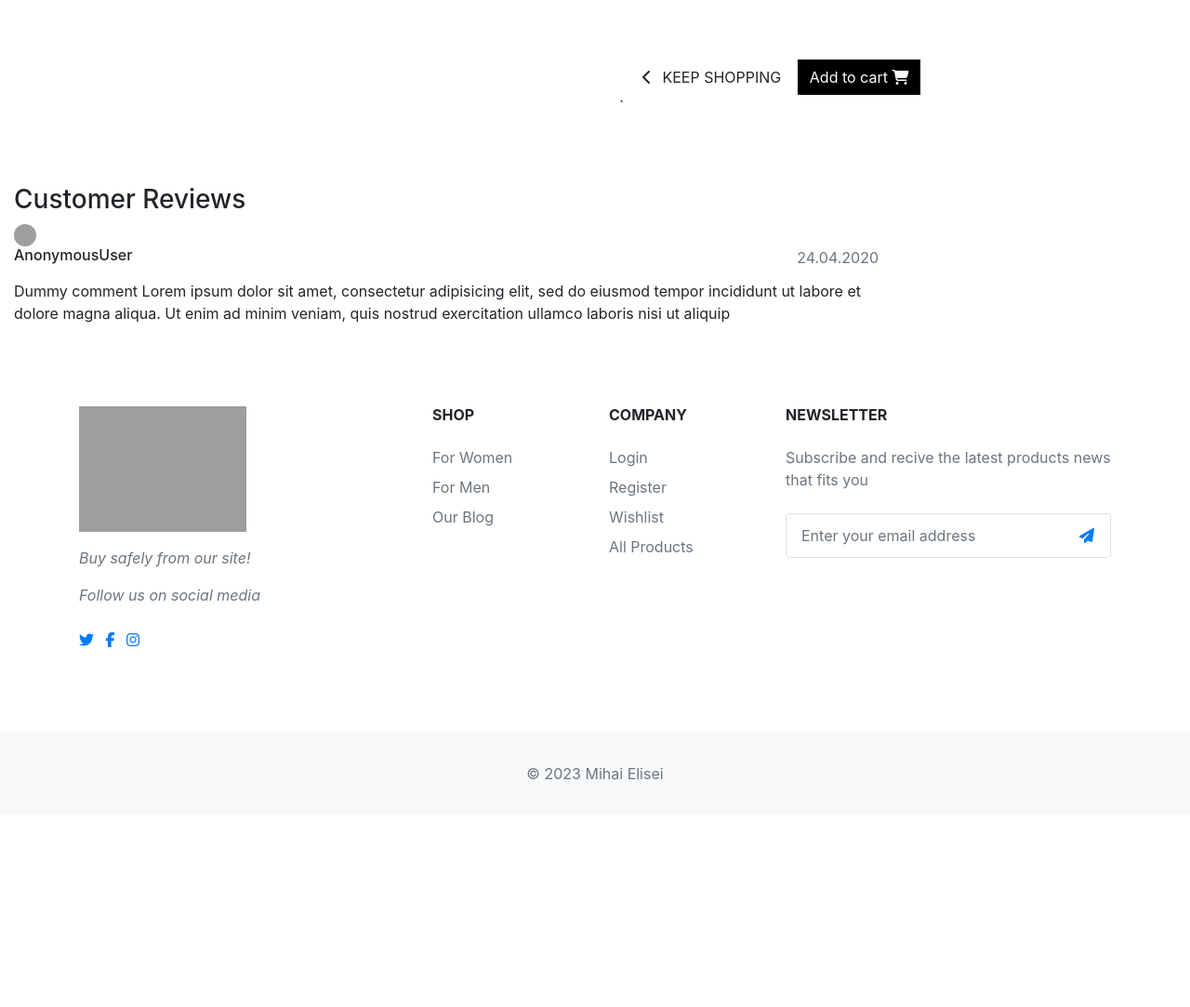
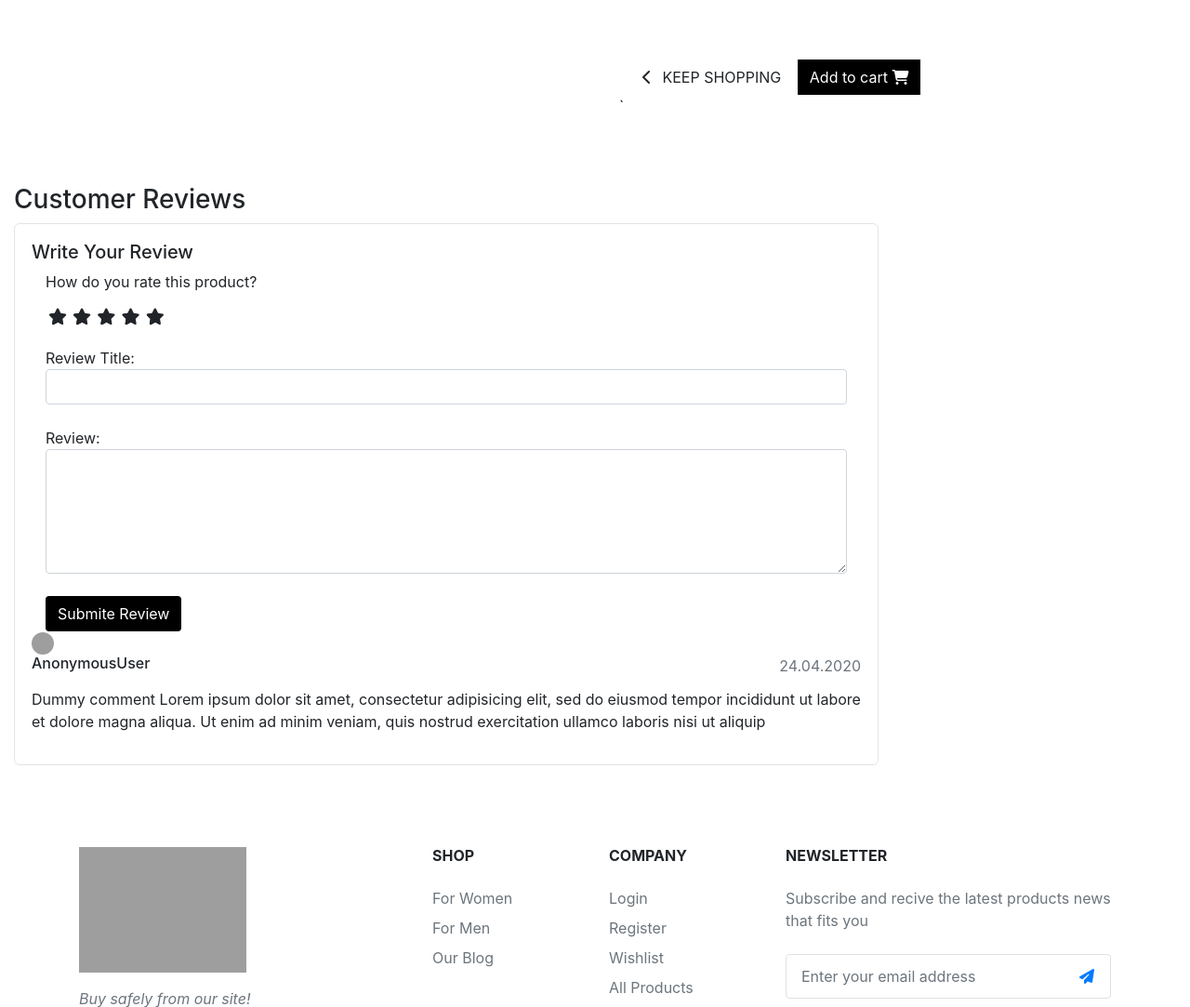
Before and after one commit to MihaiElisei/E-Shop-V1.0, a Django app: page /products/3 in a window 1280 px wide. Shown: the part 1004-2087 px from the top of the page at 93% size. Before the commit the page ends 1843 px from the top, so only its background shows below. Run offline with Django 3.2, Linux system fonts and the light colour scheme; data comes from the database, SQL or seed files in the repository; some libraries are stand-ins or nearby versions; grey boxes are pictures that could not be loaded.

Commit message:
added review form and css

```diff
--- /dev/null
+++ b/products/static/product/css/review.css
@@ -0,0 +1,49 @@
+/* Hide radio button */
+
+.rate>input {
+    display: none;
+}
+
+.rate {
+    display: inline-block;
+    border: 0;
+}
+
+.rate>label {
+    float: right;
+}
+
+/* Display stars */
+
+.rate>label:before {
+    display: inline-block;
+    font-size: 1.1rem;
+    font-family: FontAwesome;
+    content: "\f005";
+    margin: 0;
+    padding: 0.3rem .2rem;
+    cursor: pointer;
+}
+
+/* Half star */
+.rate .half:before {
+    content: "\f089";
+    position: absolute;
+    padding-right: 0;
+}
+
+/* Click and hover */
+
+input:checked~label,
+label:hover~label {
+    color: #ffb503;
+}
+
+/* Hover hiligth */
+
+input:checked+label:hover,
+input:checked~label:hover,
+input:checked~label:hover~label,
+label:hover~input:checked~label {
+    color: #cc9000;
+}
--- a/products/templates/products/product_detail.html
+++ b/products/templates/products/product_detail.html
@@ -1,12 +1,8 @@
 {% extends "base.html" %}
 {% load static %}
 
-{% block page_header %}
-<div class="container header-container">
-    <div class="row">
-        <div class="col"></div>
-    </div>
-</div>
+{% block extra_css %}
+<link rel="stylesheet" href="{% static 'product/css/review.css' %}">
 {% endblock %}
 
 {% block content %}
@@ -119,6 +115,41 @@
                 <h3>Customer Reviews </h3>
             </div>
             <div class="box mb-3">
+                <form action="#" method="POST">
+                    {% csrf_token %}
+                    <h5>Write Your Review</h5>
+                    <div class="col-12">
+                        <!-- Rating stars -->
+                        <label for="">How do you rate this product?</label><br>
+                        <div class="rate">
+                            <input type="radio" name="rating" id="rating10" value="5" required>
+                            <label for="rating10" title="5"></label>
+                            <input type="radio" name="rating" id="rating9" value="4.5" required>
+                            <label for="rating9" title="4.5" class="half"></label>
+                            <input type="radio" name="rating" id="rating8" value="4" required>
+                            <label for="rating8" title="4"></label>
+                            <input type="radio" name="rating" id="rating7" value="3.5" required>
+                            <label for="rating7" title="3.5" class="half"></label>
+                            <input type="radio" name="rating" id="rating6" value="3" required>
+                            <label for="rating6" title="3"></label>
+                            <input type="radio" name="rating" id="rating5" value="2.5" required>
+                            <label for="rating5" title="2.5" class="half"></label>
+                            <input type="radio" name="rating" id="rating4" value="2" required>
+                            <label for="rating4" title="2"></label>
+                            <input type="radio" name="rating" id="rating3" value="1.5" required>
+                            <label for="rating3" title="1.5" class="half"></label>
+                            <input type="radio" name="rating" id="rating2" value="1" required>
+                            <label for="rating2" title="1"></label>
+                            <input type="radio" name="rating" id="rating1" value="0.5" required>
+                            <label for="rating1" title="0.5" class="half"></label>
+                        </div><br>
+                        Review Title:
+                        <input type="text" class="form-control" name="subject"><br>
+                        Review:
+                        <textarea name="review" rows="5" class="form-control"></textarea><br>
+                        <input type="submit" value="Submite Review" class="btn btn-black">
+                    </div>
+                </form>
                 <div class="icontext w-100">
                     <img src="#" class="img-xs icon rounded-circle">
                     <div class="text">
--- a/static/css/base.css
+++ b/static/css/base.css
@@ -169,3 +169,10 @@ html {
 .arrow-dark {
     border-bottom-color: #343a40 !important;
 }
+
+.box {
+    padding: 18px;
+    background: #fff;
+    border-radius: 0.37rem;
+    border: 1px solid #e4e4e4;
+}
```
Also changed, not shown: products/forms.py (added, +8 -0 lines), static/css/custom.css (added).
